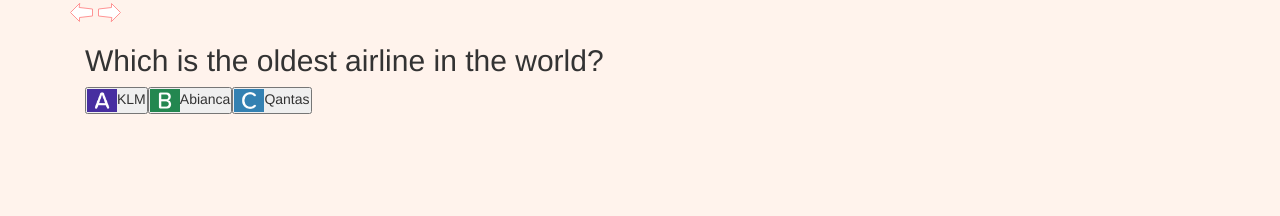
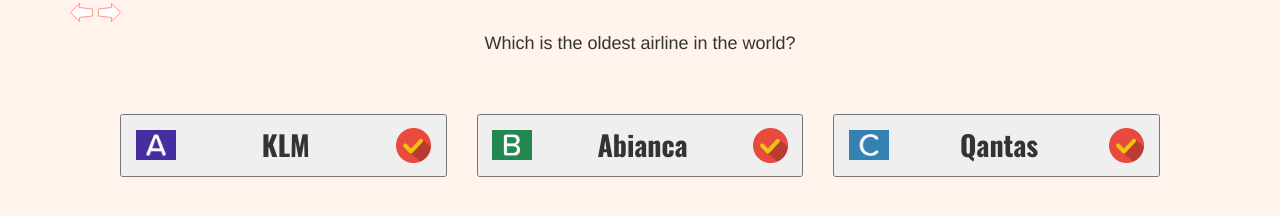
Before and after one commit to aledriandev/ABC-quiz-1, a plain HTML site: page index.html in a window 1280 px wide. Drawn offline with nearby package versions, Linux system fonts and the light colour scheme; a web font is replaced by a local one.

Commit message:
cambio de pagina

```diff
--- a/assets/css/style.css
+++ b/assets/css/style.css
@@ -1,3 +1,4 @@
+@import url('https://fonts.googleapis.com/css?family=Cuprum:400,700|Oswald:400,700');
 /*  */
 *{
     margin: 0 auto;
@@ -10,5 +11,36 @@ body{
 }
 
 .letter{
-    width: 30px;
+    width: 40px;
 }
+
+#choices{
+    padding: 50px;
+    position: relative;
+    /* display: flex;
+    justify-content: space-around; */
+}
+
+.btn-question{
+    width: 100%;
+    padding: 0 5px;
+    display: flex;
+    /* justify-content: space-between; */
+    align-items: center;
+    font-family: 'Oswald';
+    font-size: 200%;
+    font-weight: bold;
+}
+
+.btn-answer{
+    background-color: rgb(216, 144, 51);
+}
+
+.btn-question .check{
+    width: 35px;
+}
+
+.btn-question p{
+    padding-top: 3%;
+    width: 65%;
+}
--- a/assets/js/main.js
+++ b/assets/js/main.js
@@ -36,7 +36,12 @@ const app = {
 
         let Qchoices = app.allQuestions['question'+app.num].choices;
         for(let j in Qchoices){
-            let options = `<button id='${j}'><img class='letter' src=${letters[j]} alt="">${Qchoices[choice[j]]}</button>`
+            let options =
+                `<div class='col-lg-4 col-md-4 col-sm-6 col-xs-12'>
+                    <button class='btn-question' id='${j}'>
+                        <img class='letter' src=${letters[j]} alt=""><p>${Qchoices[choice[j]]}</p><img class='check' src='assets/img/check.ico'>
+                    </button>
+                </div>`;
             $('#choices').append(options);
         }
     },
@@ -59,12 +64,24 @@ const app = {
         app.answersUser();
     },
 
-    answersUser : function () {app.answers.push({
-        question: app.num,
-        answer: $("button").click((e)=>{
-            return e.target.id
+    chosen: function () {
+        app.next();
+    },
+
+    answersUser : function () {
+        $("button").click((e)=>{
+            console.log(e.target.id);
+            app.answers.push({
+                question: app.num,
+                answer: e.target.id
+            });
+            let check = `<img src='assets/img/check.ico'>`;
+            setTimeout(function() {
+                e.target.fadeIn(1500);
+            },1000);
+            setTimeout(app.chosen,1000);
         })
-    })},
+    },
 }
 
 $(document).ready(function(){
--- a/index.html
+++ b/index.html
@@ -17,9 +17,9 @@
     <section class="container" id="abc-game">
         <span id=""><img id="prev" src="assets/img/left.svg" alt=""></span>
         <span id=""><img id="next" src="assets/img/right.svg" alt=""></span>
-        <div class="container" id="game">
-            <h2 id="question"></h2>
-            <div id="choices">
+        <div class="text-center" id="game">
+            <h4 id="question"></h4>
+            <div id="choices" class="row text-center">
                 <!-- <button class="choice" id="option1"><img class='letter' src="assets/img/a.gif" alt=""><p id="choice1"></p></button>
                 <button class="choice" id="option2"><img class="letter" src="assets/img/b.gif" alt=""><p id="choice2"></p></button>
                 <button class="choice" id="option3"><img class="letter" src="assets/img/c.gif" alt=""><p id="choice3"></p></button>                                     -->
```
Also changed, not shown: assets/img/check.ico (added).
